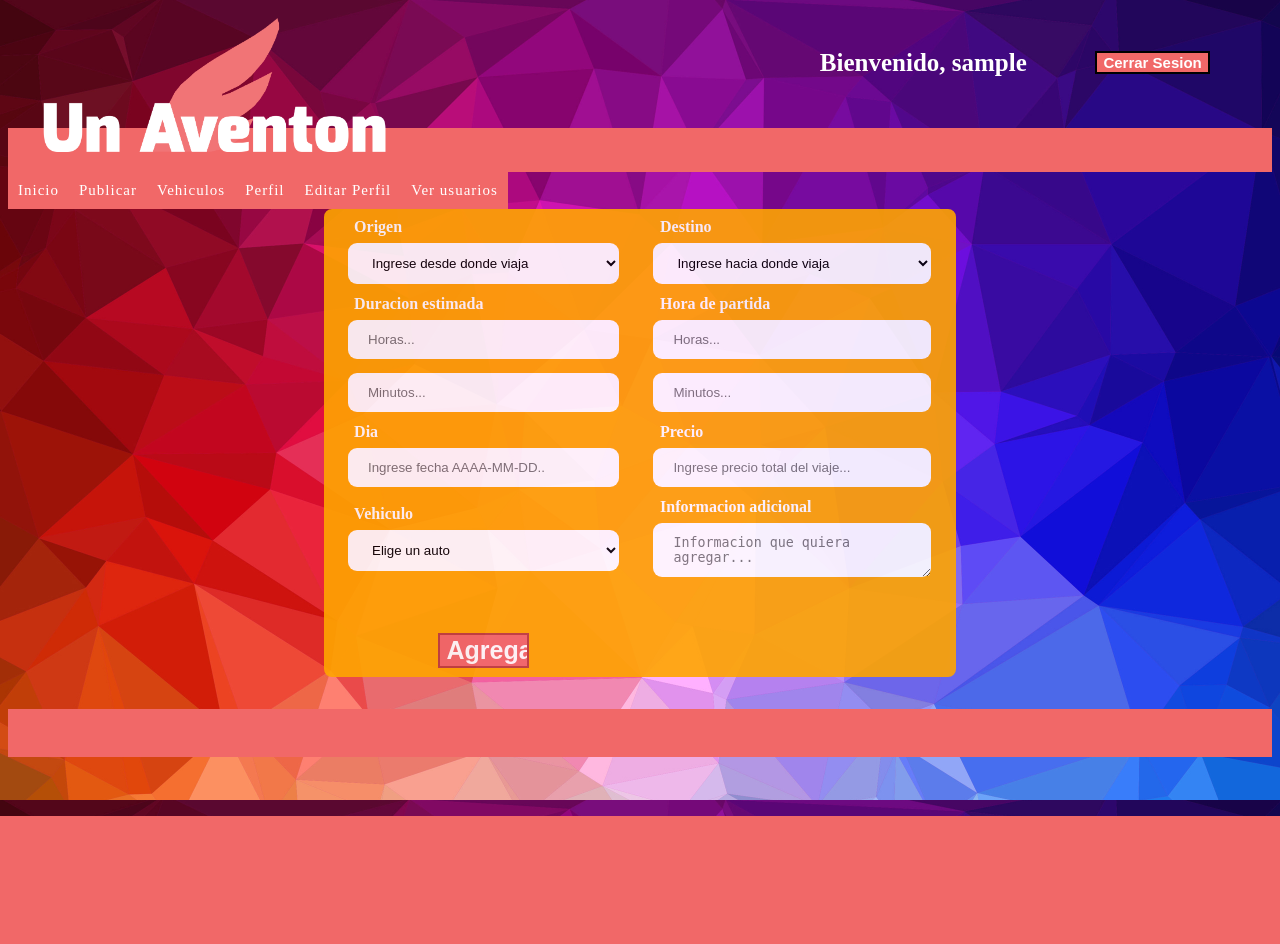
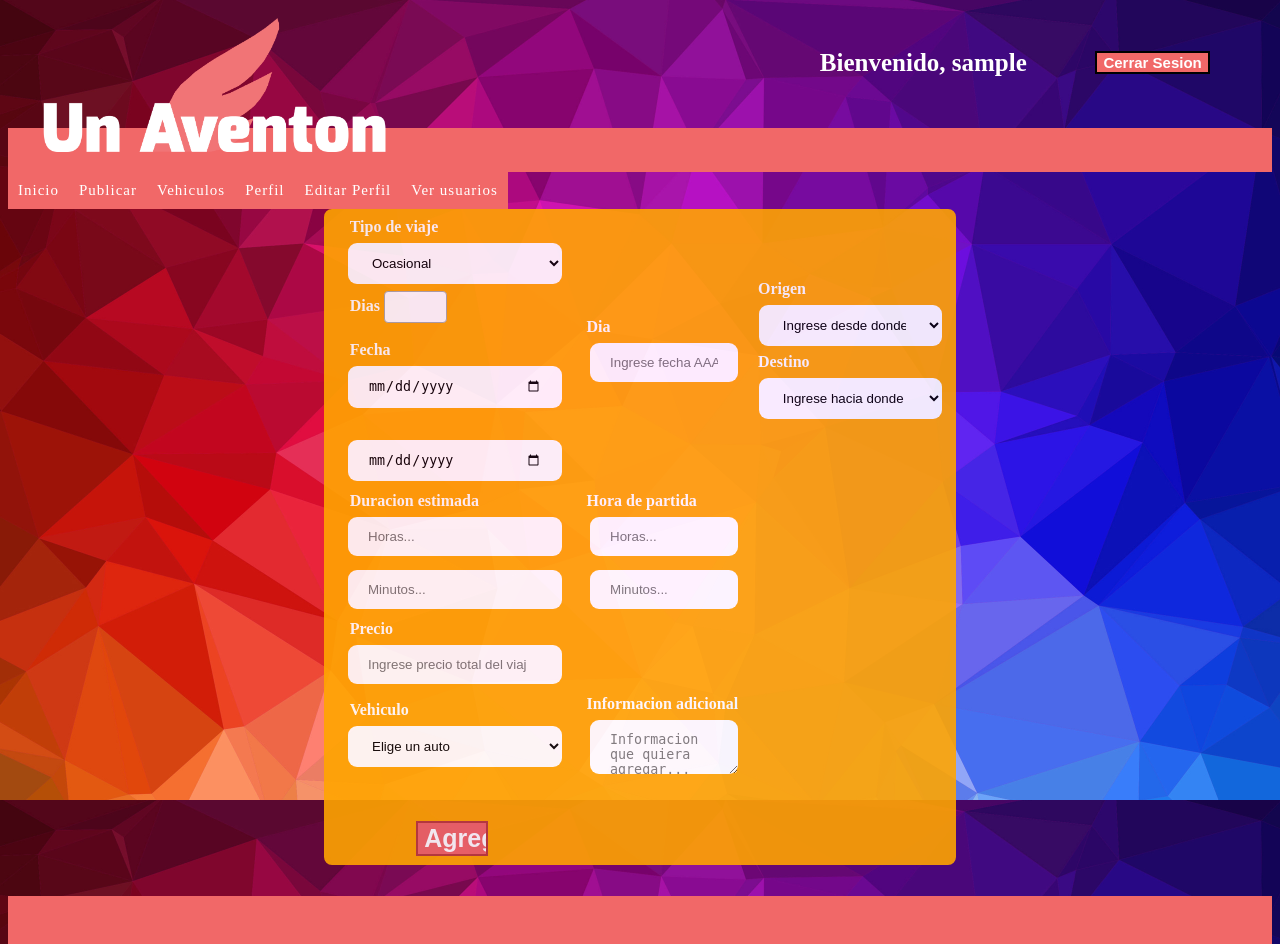
Before and after one commit to BelenEcheverria/unAventonApp, a PHP site: page /PublicarViaje.php in a window 1280 px wide. Before the commit the page ends 816 px from the top, so only its background shows below. Run offline with PHP 8.4, Linux system fonts and the light colour scheme; a user stored in the database is signed in; data comes from the database, SQL or seed files in the repository; data that the repository does not hold is empty.

Commit message:
Publicar viaje ocasional y periodico completo, falta mejorar el front

```diff
--- a/ValidarViaje.js
+++ b/ValidarViaje.js
@@ -1,3 +1,27 @@
+//escucha lo que pasa en window cuando se carga.
+function cambioTipoDeViaje(){
+	const kind = document.getElementById("travelKindSelect");
+	kind.addEventListener("change", function(e){
+		var tipoDeViajeSeleccionado = e.target.value
+		if (tipoDeViajeSeleccionado == "1") {
+			var viajePeriodico = document.getElementById("viajePeriodico");
+			var viajeOcasional = document.getElementById("viajeOcasional");
+			$("#viajePeriodico").fadeTo("slow", 0);
+			$("#viajeOcasional").fadeTo("slow", 1);
+			console.log(viajeOcasional);
+		}
+		if (tipoDeViajeSeleccionado == "2") {
+			var viajeOcasional = document.getElementById("viajeOcasional");
+			var viajePeriodico = document.getElementById("viajePeriodico");
+			$("#viajeOcasional").fadeTo("slow", 0);
+			$("#viajePeriodico").fadeTo("slow", 1);
+			console.log(viajePeriodico);
+		}
+	})
+    $('.js-example-basic-multiple').select2();
+}
+//La funcion, crea una variable que obtiene el valor del tipo de viaje deseado  e-->hace referencia al evento que se ejecutó
+
 function validarviaje(){
 	var origen, destino, fecha, horapartida, minutospartida, duracionhoras, duracionmin, vehiculo, precio, texto;
 
@@ -21,3 +45,5 @@ function validarviaje(){
 	}
 
 }
+
+window.addEventListener("load", cambioTipoDeViaje);
--- a/publicarviaje.php
+++ b/publicarviaje.php
@@ -6,11 +6,21 @@
              $usuario -> session ($usuarioID, $admin);
              $ID= $usuarioID;
 ?>
+
 <html>
+
 <head>
+
+<script type="text/javascript" src="ValidarViaje.js"></script>
+<script type="text/javascript" src="http://code.jquery.com/jquery-latest.min.js"></script>
+<script src="https://cdnjs.cloudflare.com/ajax/libs/select2/4.0.6-rc.0/js/select2.min.js"></script>
+<link href="https://cdnjs.cloudflare.com/ajax/libs/select2/4.0.6-rc.0/css/select2.min.css" rel="stylesheet" />
 <link rel="stylesheet" href="estilos.css">
+
 <title> Nuevo Viaje </title>
+
 <meta charset="utf-8"/>
+
 </head>
 <body class="FondoInicio">
 <?php
@@ -22,23 +32,54 @@ include "MenuBarra.php";
 <table class="FormularioPublicarViaje">
 	<tr>
 		  <td>
+          <label class="LabelFormularios"> Tipo de viaje </label>
+          <select id="travelKindSelect" class= "FormularioVehiculos" name = "tipo">
+            <option value= "1"> Ocasional </option>
+            <option value= "2"> Periodico </option>
+          </select>
+      <div id="viajePeriodico">
+            <label class="LabelFormularios"> Dias </label>
+            <select class="js-example-basic-multiple" id = "dias" name="dias[]" multiple="multiple">
+              <option value='1'>Lunes</option>
+              <option value='2'>Martes</option>
+              <option value='3'>Miercoles</option>
+              <option value='4'>Jueves</option>
+              <option value='5'>Viernes</option>
+              <option value='6'>Sabado</option>
+              <option value='7'>Domingo</option>
+            </select>
+            <br>
+            </br>
+            <label class="LabelFormularios"> Fecha </label>
+            <input type="date" id="fechainicio" name="fechainicio" class="FormularioVehiculos" placeholder="Fecha inicial...">
+            <br></br>
+            <input type="date" id="fechafinal" name="fechafinal" class="FormularioVehiculos" placeholder="Fecha final...">
+          </td>
+     </div>
+
+     <td>
+     <div id="viajeOcasional">
+    			<label class="LabelFormularios"> Dia </label>
+    			<input type="text" id="fecha" name="fecha" class="FormularioVehiculos" placeholder="Ingrese fecha AAAA-MM-DD..">
+    		</td>
+     </div>
+
+      <div>
+          <td>
               <label class="LabelFormularios"> Origen </label>
-			<select class="FormularioVehiculos" name = "origen" value="<?php echo $origen ?>">
+              <select class="FormularioVehiculos" id = "origen" name = "origen" value="<?php echo $destino ?>">
                         <?php
                           $consulta_ciudades = "SELECT * FROM ciudades ORDER BY ciudad ASC";
-                  $result_origen = mysqli_query($link,$consulta_ciudades); ?>
+                          $result_Destino = mysqli_query($link,$consulta_ciudades); ?>
                           <option value= "">Ingrese desde donde viaja</option> <?php
-                  while($fila = mysqli_fetch_array($result_origen)){
-                    print_r($fila);
+                          while($fila = mysqli_fetch_array($result_Destino)){
                             echo "<option value='". $fila['id'] . "'>" . $fila['ciudad'] . " </option>";
                             echo "<a href='?ciudad=" . $fila['id'] . "'>" . $id . " </a> ";
                           }
                         ?>
               </select>
-		</td>
-		<td>
               <label class="LabelFormularios"> Destino </label>
-			<select class="FormularioVehiculos" name = "destino" value="<?php echo $destino ?>">
+              <select class="FormularioVehiculos" id = "destino" name = "destino" value="<?php echo $destino ?>">
                         <?php
                           $consulta_ciudades = "SELECT * FROM ciudades ORDER BY ciudad ASC";
                           $result_Destino = mysqli_query($link,$consulta_ciudades); ?>
@@ -57,7 +98,6 @@ include "MenuBarra.php";
               <input type="int" id="duracionhoras" name="duracionhoras" class="FormularioVehiculos" placeholder="Horas...">
               <br>
               <input type="int" id="duracionmin" name="duracionmin" class="FormularioVehiculos" placeholder="Minutos...">
-
           </td>
            <td>
               <label class="LabelFormularios"> Hora de partida </label>
@@ -68,10 +108,6 @@ include "MenuBarra.php";
           </tr>
           <tr>
         		<td>
-			<label class="LabelFormularios"> Dia </label>
-			<input type="text" id="fecha" name="fecha" class="FormularioVehiculos" placeholder="Ingrese fecha AAAA-MM-DD..">
-		</td>
-		<td>
         			<label class="LabelFormularios"> Precio </label>
         			<input type="number" id="precio" name="precio" class="FormularioVehiculos" placeholder="Ingrese precio total del viaje...">
         		</td>
@@ -79,7 +115,7 @@ include "MenuBarra.php";
         	<tr>
         		<td>
         			<label class="LabelFormularios"> Vehiculo </label>
-			<select class="FormularioVehiculos" name = "vehiculo" value="<?php echo $vehiculo ?>">
+        			<select class="FormularioVehiculos" id = "vehiculo" name = "vehiculo" value="<?php echo $vehiculo ?>">
                         <?php
                           $consulta_vehiculos = "SELECT * FROM vehiculos WHERE idUsuario=$ID";
                           $result_vehiculos = mysqli_query($link,$consulta_vehiculos); ?>
@@ -93,11 +129,13 @@ include "MenuBarra.php";
         		</td>
         		<td>
         			<label class="LabelFormularios"> Informacion adicional </label>
-			<textarea class="FormularioVehiculos" name = "texto" size=200 placeholder="Informacion que quiera agregar..."></textarea>
+        			<textarea class="FormularioVehiculos" id = "texto" name = "texto" size=200 placeholder="Informacion que quiera agregar..."></textarea>
         		</td>
         	</tr>
         	<tr>
         		<td>
+       </div>
+
 			<div><input type="submit" class="BotonRegistrar" value="Agregar"></div>
 		<td>
 	</tr>
```
Also changed, not shown: CrearViaje.php (+57 -3 lines). Lines whose indentation alone changed are shown as unchanged.
